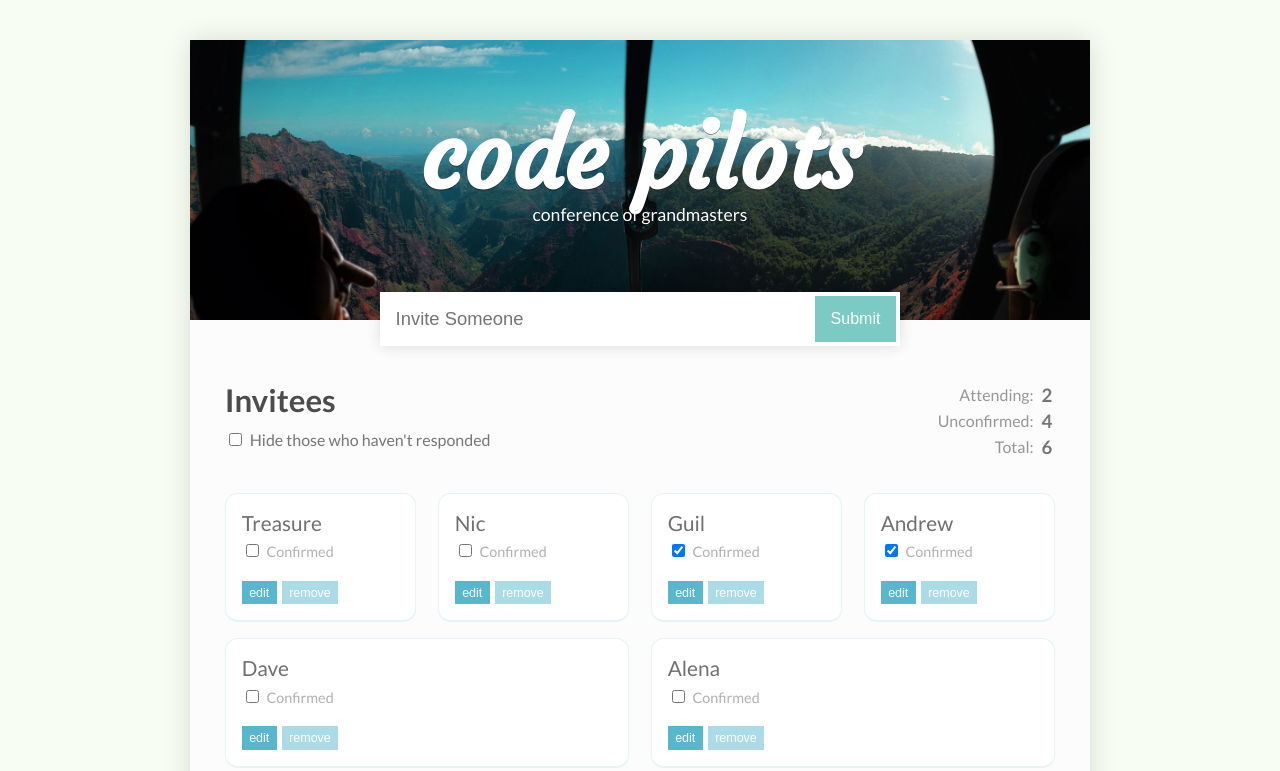
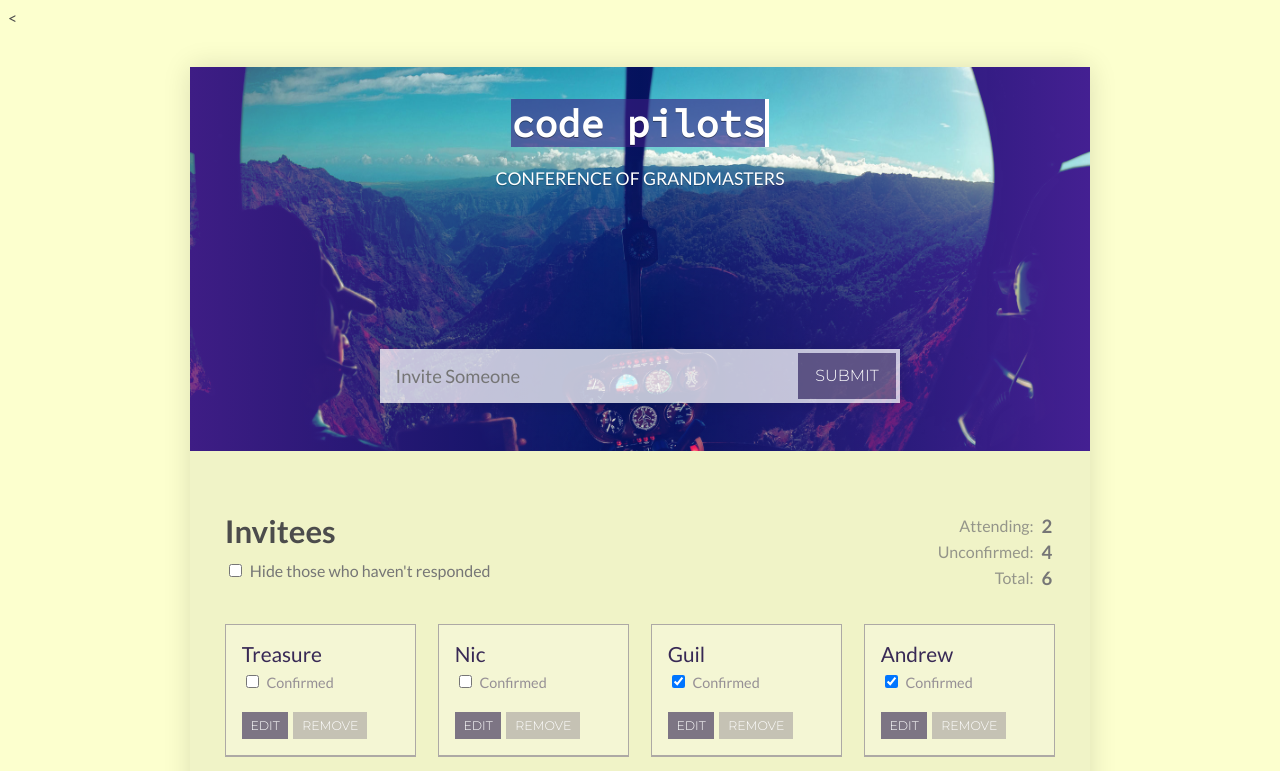
Before and after one commit to bradib0y/rsvp-app-react, a React (Create React App) app: page / in a window 1280 px wide. Shown: the top 771 px of the page. Built offline with nearby package versions, Linux system fonts and the light colour scheme.

Commit message:
design beta version

```diff
--- a/public/index.html
+++ b/public/index.html
@@ -20,8 +20,7 @@
       work correctly both with client-side routing and a non-root public URL.
       Learn how to configure a non-root public URL by running `npm run build`.
     -->
-    <link href="https://fonts.googleapis.com/css?family=Courgette" rel="stylesheet">
-    <link href="https://fonts.googleapis.com/css?family=Lato:400,700" rel="stylesheet">
+    <<link href="https://fonts.googleapis.com/css?family=Lato:400,700|Montserrat:300|Source+Code+Pro" rel="stylesheet">
     <title>Code Pilots</title>
   </head>
   <body>
--- a/src/App.css
+++ b/src/App.css
@@ -0,0 +1,34 @@
+/* Typewriter effect */
+
+.typewriter{
+    margin: auto;
+    display: inline-block;
+    background-color: #3E1D8593;
+
+}
+
+.typewriter h1 {
+    font-family: 'Source Code Pro', monospace;
+    font-size: 2.4rem;
+    line-height: 3rem;
+    overflow: hidden; /* Ensures the content is not revealed until the animation */
+    border-right: .11em solid white; /* The typwriter cursor */
+    white-space: nowrap; /* Keeps the content on a single line */
+    margin: 0 auto; /* Gives that scrolling effect as the typing happens */
+    /* letter-spacing: .15em; Adjust as needed */
+    animation:
+      typing 2.2s steps(10, end),
+      blink-caret .75s step-end infinite;
+  }
+
+  /* The typing effect */
+  @keyframes typing {
+    from { width: 0 }
+    to { width: 100% }
+  }
+
+  /* The typewriter cursor effect */
+  @keyframes blink-caret {
+    from, to { border-color: transparent }
+    50% { border-color: white; }
+  }
--- a/src/Header/index.js
+++ b/src/Header/index.js
@@ -3,7 +3,9 @@ import PropTypes from 'prop-types';
 
 const Header = (props) =>
     <header>
-        <h1>code pilots</h1>
+        <div class="typewriter">
+            <h1>code pilots</h1>
+        </div>
         <p>conference of grandmasters</p>
         <form>
             <input
--- a/src/index.css
+++ b/src/index.css
@@ -10,14 +10,15 @@
 body {
   font-family: 'Lato', sans-serif;
   color: #4c4c4c;
-  background: #f8fdf3;
+
+  background:rgb(252, 255, 206);
 }
 
 .App {
   width: 100%;
   max-width: 900px;
   margin: 2.5em auto;
-  background: #fcfcfc;
+  background:rgba(133, 133, 133, 0.1);
   overflow: hidden;
   -webkit-box-shadow: 0 0 26px rgba(0, 0, 0, .13);
   box-shadow: 0 0 26px rgba(0, 0, 0, .13);
@@ -30,7 +31,7 @@ form button {
 }
 
 h1 {
-  font-family: 'Courgette', cursive;
+  font-family: 'Lato', sans-serif;
   text-shadow: 0 1px 0 rgba(0, 0, 0, .4);
   line-height: .65;
   margin-top: .5em;
@@ -47,22 +48,33 @@ p {
   text-shadow: 0 1px 0 rgba(0, 0, 0, .25);
 }
 
-form {
+header form {
   width: 60%;
-  background: white;
+  background: rgba(255, 255, 255, 0.488);
   display: inline-block;
   overflow: hidden;
   display: -ms-flexbox;
   display: flex;
-  border: solid 4px white;
+  border: solid 4px rgba(255, 255, 255, 0.488);;
   -webkit-box-shadow: 0 1px 14px rgba(0, 0, 0, .12);
   box-shadow: 0 1px 14px rgba(0, 0, 0, .12);
 }
 
-form button {
-  padding: 0 1em;
-  font-size: 1em;
-  background: #7bcbc4;
+header form input{
+  background: rgba(255, 255, 255, 0.488);
+  font-family: 'Lato', sans-serif;
+  font-weight: 400;
+  color: rgba(32, 15, 69, 0.888);
+}
+
+header form button {
+  padding: 0 1.1rem;
+  font-size: 1rem;
+  font-weight: 300;
+  background-color: rgba(32, 15, 69, 0.444);
+  font-family: 'Montserrat', sans-serif;
+  font-weight: 300;
+  /*background-image: linear-gradient(90deg,  rgba(153, 247, 111, 0.333), rgba(108, 255, 241, 0.444), rgba(255, 72, 104, 0.333)); */
 }
 
 ul {
@@ -73,11 +85,12 @@ ul {
 
 ul li {
   padding: 1em;
-  background: #fff;
-  border-radius: .8em;
-  border: solid 1px rgba(88, 183, 205, .15);
-  border-bottom: solid 2px rgba(88, 183, 205, .15);
+  background:rgba(255, 255, 255, 0.222);
+  border: solid 1px rgba(32, 15, 69, 0.333);
+  border-bottom: solid 2px rgba(32, 15, 69, 0.333);
   position: relative;
+  color: rgba(32, 15, 69, 0.888);
+  font-weight: 400;
 }
 
 button {
@@ -92,10 +105,15 @@ button {
 
 header {
   text-align: center;
-  background: /* linear-gradient(90deg, #d4eece, #55b3d0, #1e7eb7), */
+  background: linear-gradient(90deg, #3e1d85, #0521c075, #442092),
     url(images/header-bg.jpg) no-repeat;
-  background-blend-mode: multiply;
+  background-blend-mode: lighten;
   background-size: cover;
+}
+
+button, header p{
+  text-transform: uppercase;
+  font-weight: 300;
 }
 
 header input {
@@ -106,7 +124,7 @@ header input {
 
 li span,
 li input[type=text] {
-  color: #707070;
+  /*color: white;*/
   font-size: 1.3em;
   margin-bottom: .3em;
 }
@@ -115,6 +133,7 @@ li input[type=text] {
   padding: .2em;
   width: 95%;
   border: 1px dotted rgba(0, 0, 0, .2);
+  background:rgba(222, 222, 222, 0.233);
 }
 
 input[type="checkbox"] {
@@ -124,7 +143,7 @@ input[type="checkbox"] {
 li label {
   font-size: .9em;
   display: block;
-  color: rgba(112, 112, 112, .55);
+  color: rgba(32, 15, 69, 0.444);
 }
 
 li span,
@@ -136,13 +155,15 @@ li button {
   font-size: .78em;
   margin-top: 1.65em;
   margin-right: .4em;
-  padding: .4em .6em;
+  padding: .5em .7em;
   color: white;
-  background: #58b7cd;
+  background: rgba(32, 15, 69, 0.555);
+  font-family: 'Montserrat', sans-serif;
+  font-weight: 300;
 }
 
 li button:last-child {
-  background: rgba(88, 183, 205, .5);
+  background: rgba(32, 15, 69, 0.222);;
 }
 
 div > input:last-child {
@@ -240,8 +261,8 @@ td:last-child {
 
 @media (min-width: 769px) {
   header {
-    height: 280px;
-    padding: 2.5em 1em 1em;
+    height: 24rem;
+    padding: 2em 1em 1em;
     background-position: 0 -95px;
   }
   div > label {
@@ -254,7 +275,7 @@ td:last-child {
     font-size: 1.95em;
   }
   form {
-    margin: 4.15em auto 0;
+    margin: 10rem auto 0;
     z-index: 3000;
     position: relative;
   }
```
